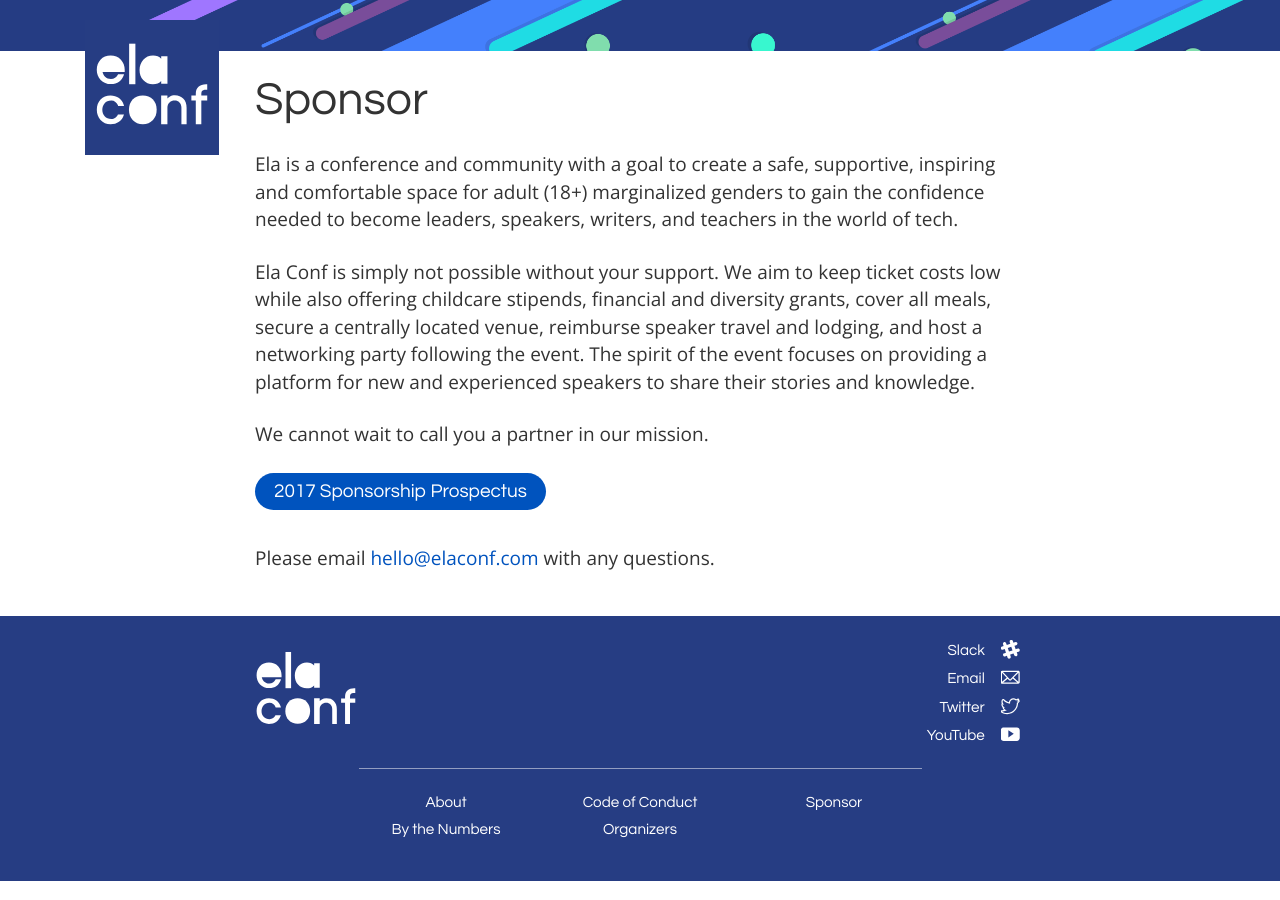
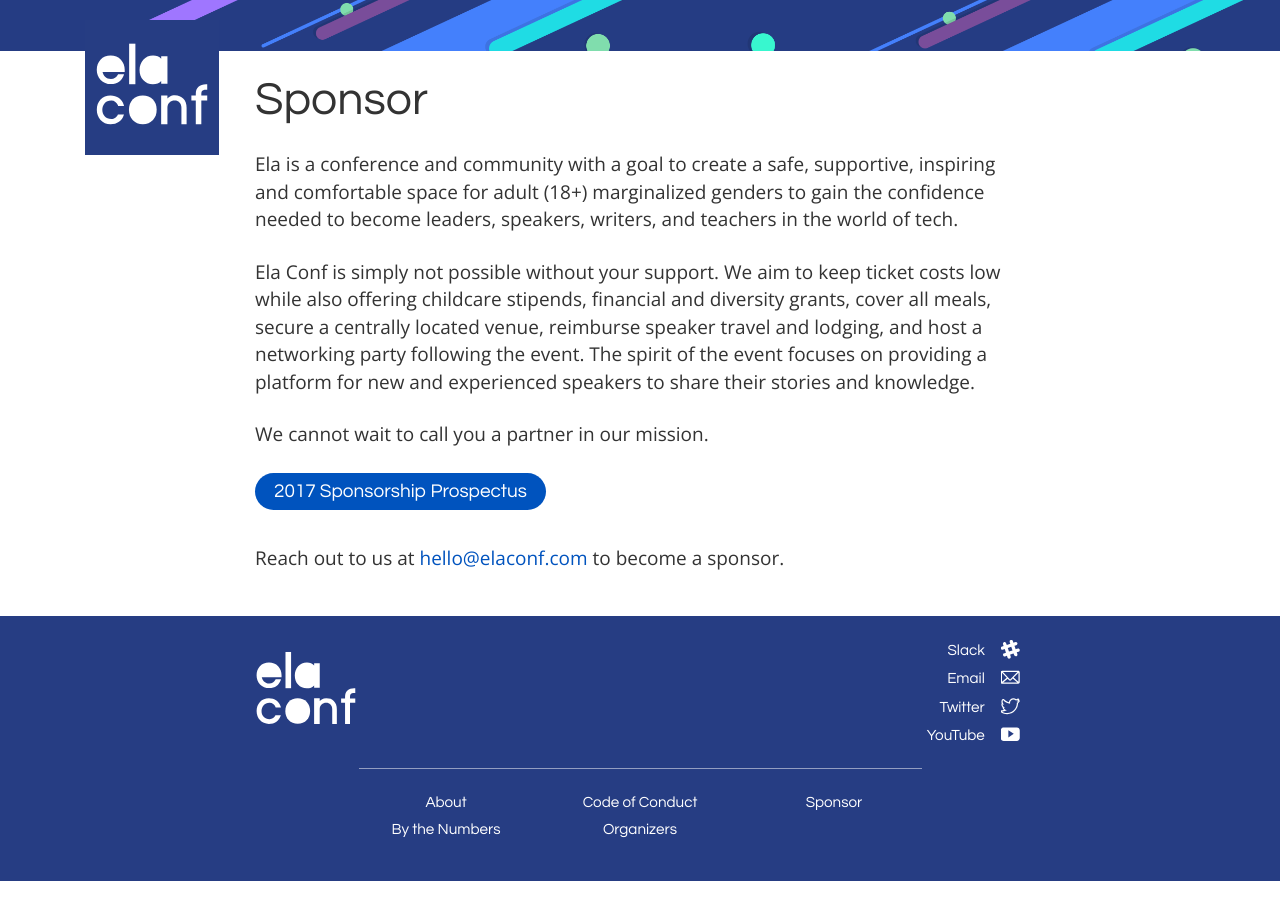
Before and after one commit to elaconf/elaconf.github.io, a Jekyll site: the page built from sponsor/index.html, in a window 1280 px wide. Built offline with Jekyll 4.4.1, drawn with Linux system fonts in a browser that asks for light colours.

Commit message:
more actionable language on sponsor page

```diff
--- a/sponsor/index.html
+++ b/sponsor/index.html
@@ -12,4 +12,4 @@ description: Your sponsorship will make Ela Conf 2017 even better and support ma
 
 <p><a class="button" href="/docs/ela-prospectus-2017.pdf">2017 Sponsorship Prospectus</a></p>
 
-<p>Please email <a href="mailto:hello@elaconf.com">hello@elaconf.com</a> with any questions.</p>
+<p>Reach out to us at <a href="mailto:hello@elaconf.com">hello@elaconf.com</a> to become a sponsor.</p>
```
